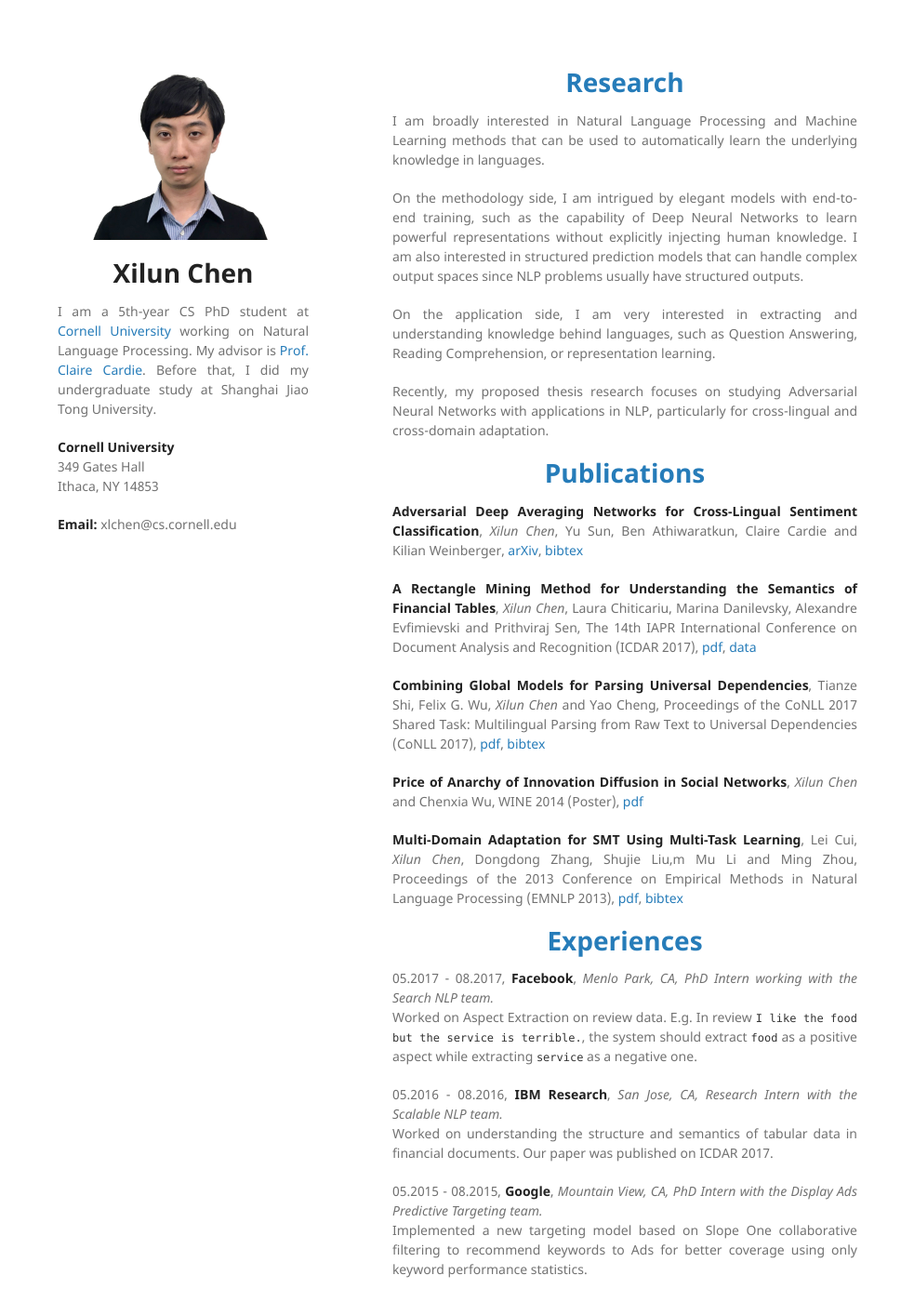
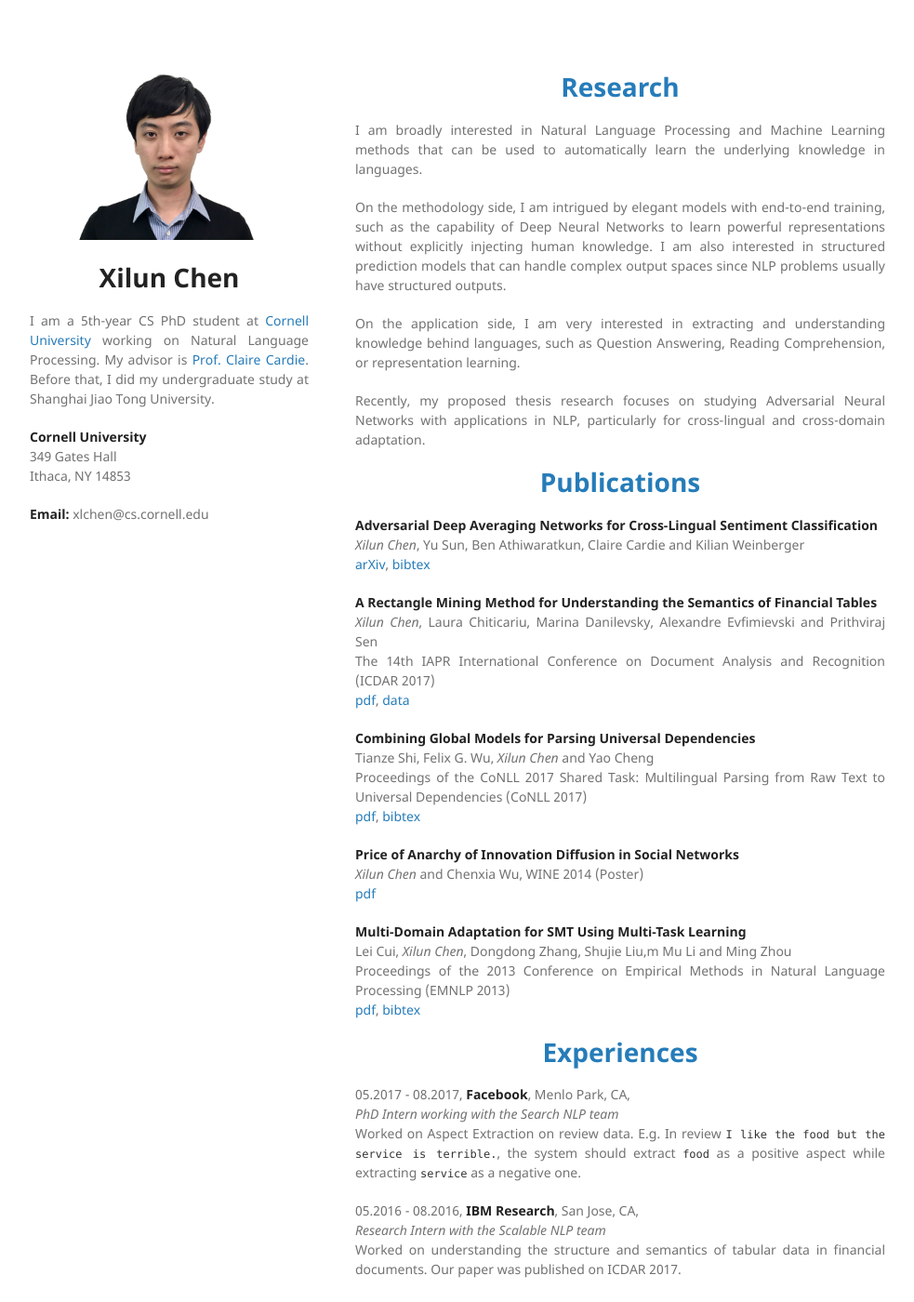
Before and after one commit to ccsasuke/ccsasuke.github.io, a Jekyll site: the page built from index.md, in a window 1280 px wide and 1400 px high. Shown: the whole window at 93% size, without its empty margins (148-1131 px from the left). Built offline with Jekyll 4.4.1, drawn with Linux system fonts in a browser that asks for light colours; our own code applies the rules of GitHub Pages for plain Markdown files; some of the changed text lies outside the part shown.

Commit message:
update style of the right column and the overall layout

```diff
--- a/_layouts/default.html
+++ b/_layouts/default.html
@@ -8,13 +8,6 @@
     <!--[if lt IE 9]>
     <script src="//html5shiv.googlecode.com/svn/trunk/html5.js"></script>
     <![endif]-->
-    <style>
-      h1 {text-align: center; margin: 15px;}
-      body {color: #727272;}
-      a:hover {font-weight: normal; filter: brightness(50%);}
-      p {text-align: justify;}
-      span.displaynone { display:none; }
-    </style>
     <!-- Global site tag (gtag.js) - Google Analytics -->
     <script async src="https://www.googletagmanager.com/gtag/js?id=UA-109998364-1"></script>
     <script>
--- a/_sass/jekyll-theme-minimal.scss
+++ b/_sass/jekyll-theme-minimal.scss
@@ -11,11 +11,13 @@ body {
 
 h1, h2, h3, h4, h5, h6 {
   color:#222;
-  margin:0 0 20px;
+  margin:20px;
+  text-align: center;
 }
 
 p, ul, ol, table, pre, dl {
   margin:0 0 20px;
+  text-align: justify;
 }
 
 h1, h2, h3 {
@@ -40,9 +42,12 @@ a {
 }
 
 a:hover, a:focus {
-  color:#069;
-  font-weight: bold;
+  font-weight: normal;
+  filter: brightness(50%);
 }
+
+h1 > a:hover {font-weight: bold;}
+span.displaynone { display:none; }
 
 a small {
   font-size:11px;
@@ -56,7 +61,7 @@ a:hover small {
 }
 
 .wrapper {
-  width:860px;
+  width:920px;
   margin:0 auto;
 }
 
@@ -106,7 +111,7 @@ img {
 }
 
 header {
-  width:270px;
+  width:300px;
   float:left;
   position:fixed;
   -webkit-font-smoothing:subpixel-antialiased;
@@ -173,7 +178,7 @@ header ul a strong {
 }
 
 section {
-  width:500px;
+  width:570px;
   float:right;
   padding-bottom:50px;
 }
--- a/index.md
+++ b/index.md
@@ -14,28 +14,45 @@ Recently, my proposed thesis research focuses on studying Adversarial Neural Net
 
 # [Publications](#publications)
 
-**Adversarial Deep Averaging Networks for Cross-Lingual Sentiment Classification**, _Xilun Chen_, Yu Sun, Ben Athiwaratkun, Claire Cardie and Kilian Weinberger, [arXiv](<https://arxiv.org/abs/1606.01614>), [bibtex](resources/bibtex/adan.bib)
+**Adversarial Deep Averaging Networks for Cross-Lingual Sentiment Classification**<br/>
+_Xilun Chen_, Yu Sun, Ben Athiwaratkun, Claire Cardie and Kilian Weinberger<br/>
+[arXiv](<https://arxiv.org/abs/1606.01614>), [bibtex](resources/bibtex/adan.bib)
 
-**A Rectangle Mining Method for Understanding the Semantics of Financial Tables**, _Xilun Chen_, Laura Chiticariu, Marina Danilevsky, Alexandre Evfimievski and Prithviraj Sen, The 14th IAPR International Conference on Document Analysis and Recognition (ICDAR 2017), [pdf](resources/papers/TableExtraction.pdf), [data](resources/data/FinancialTableDataset.zip)
+**A Rectangle Mining Method for Understanding the Semantics of Financial Tables**<br/>
+_Xilun Chen_, Laura Chiticariu, Marina Danilevsky, Alexandre Evfimievski and Prithviraj Sen<br/>
+The 14th IAPR International Conference on Document Analysis and Recognition (ICDAR 2017)<br/>
+[pdf](resources/papers/TableExtraction.pdf), [data](resources/data/FinancialTableDataset.zip)
 
-**Combining Global Models for Parsing Universal Dependencies**, Tianze Shi, Felix G. Wu, _Xilun Chen_ and Yao Cheng, Proceedings of the CoNLL 2017 Shared Task: Multilingual Parsing from Raw Text to Universal Dependencies (CoNLL 2017), [pdf](http://aclweb.org/anthology/K17-3003), [bibtex](https://aclanthology.info/papers/K17-3003/k17-3003.bib)
+**Combining Global Models for Parsing Universal Dependencies**<br/>
+Tianze Shi, Felix G. Wu, _Xilun Chen_ and Yao Cheng<br/>
+Proceedings of the CoNLL 2017 Shared Task: Multilingual Parsing from Raw Text to Universal Dependencies (CoNLL 2017)<br/>
+[pdf](http://aclweb.org/anthology/K17-3003), [bibtex](https://aclanthology.info/papers/K17-3003/k17-3003.bib)
 
-**Price of Anarchy of Innovation Diffusion in Social Networks**, _Xilun Chen_ and Chenxia Wu, WINE 2014 (Poster), [pdf](https://arxiv.org/pdf/1407.7319.pdf)
+**Price of Anarchy of Innovation Diffusion in Social Networks**<br/>
+_Xilun Chen_ and Chenxia Wu, WINE 2014 (Poster)<br/>
+[pdf](https://arxiv.org/pdf/1407.7319.pdf)
 
-**Multi-Domain Adaptation for SMT Using Multi-Task Learning**, Lei Cui, _Xilun Chen_, Dongdong Zhang, Shujie Liu,m Mu Li and Ming Zhou, Proceedings of the 2013 Conference on Empirical Methods in Natural Language Processing (EMNLP 2013), [pdf](http://aclweb.org/anthology/D13-1107), [bibtex](https://aclanthology.info/papers/D13-1107/d13-1107.bib)
+**Multi-Domain Adaptation for SMT Using Multi-Task Learning**<br/>
+Lei Cui, _Xilun Chen_, Dongdong Zhang, Shujie Liu,m Mu Li and Ming Zhou<br/>
+Proceedings of the 2013 Conference on Empirical Methods in Natural Language Processing (EMNLP 2013)<br/>
+[pdf](http://aclweb.org/anthology/D13-1107), [bibtex](https://aclanthology.info/papers/D13-1107/d13-1107.bib)
 
 # [Experiences](#experience)
-05.2017 - 08.2017, **Facebook**, *Menlo Park, CA, PhD Intern working with the Search NLP team.*\\
+05.2017 - 08.2017, **Facebook**, Menlo Park, CA,<br>
+*PhD Intern working with the Search NLP team*\\
 Worked on Aspect Extraction on review data. E.g. In review `I like the food but the service is terrible.`, the system should extract `food` as a positive aspect while extracting `service` as a negative one.
 
-05.2016 - 08.2016, **IBM Research**, *San Jose, CA, Research Intern with the Scalable NLP team.*\\
+05.2016 - 08.2016, **IBM Research**, San Jose, CA,<br>
+*Research Intern with the Scalable NLP team*\\
 Worked on understanding the structure and semantics of tabular data in financial documents.
 Our paper was published on ICDAR 2017.
 
-05.2015 - 08.2015, **Google**, *Mountain View, CA, PhD Intern with the Display Ads Predictive Targeting team.*\\
+05.2015 - 08.2015, **Google**, Mountain View, CA,<br>
+*PhD Intern with the Display Ads Predictive Targeting team*\\
 Implemented a new targeting model based on Slope One collaborative filtering to recommend keywords to Ads for better coverage using only keyword performance statistics.
 
-05.2012 - 02.2013, **Microsoft Research Asia**, *Beijing, China, Full-time Intern working on Machine Translation with Dr. Dongdong Zhang and Dr. Ming Zhou.*
+05.2012 - 02.2013, **Microsoft Research Asia**, Beijing, China,<br>
+*Full-time Intern working on Machine Translation with Dr. Dongdong Zhang and Dr. Ming Zhou*
 * Designed an all-in-one GUI Auto Trainer for the Machine Translation pipeline of MSRA.
 * Participated in a real-time speech-to-speech machine translation task ([News](http://www.bbc.co.uk/news/technology-20266427), [Video](https://www.youtube.com/watch?v=Nu-nlQqFCKg))
 
```
Also changed, not shown: 3 other files.
